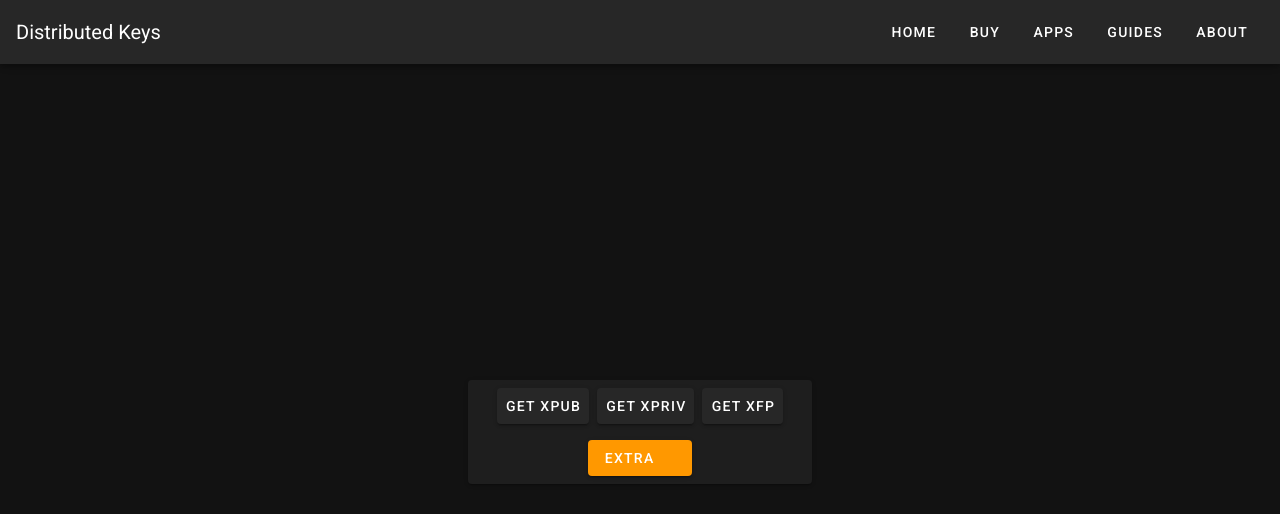
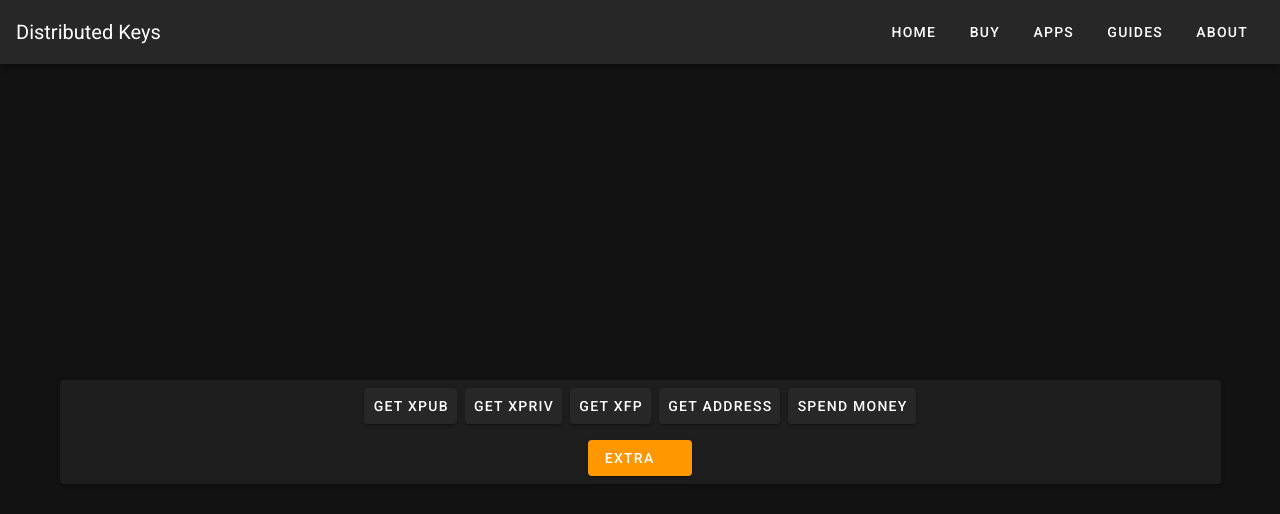
Before and after one commit to DecentralizeJustice/KeyWebApp, a Vue app: page / in a window 1280 px wide. Shown: the top 514 px of the page. Built offline with nearby package versions, Linux system fonts and the light colour scheme.

Commit message:
Setup coldcard walle successfuly

```diff
--- a/src/assets/genAddress.js
+++ b/src/assets/genAddress.js
@@ -6,21 +6,21 @@ const testnet = NETWORKS.testnet
 exports.genAddress = function (m) {
   const network = testnet
   const eccArray = getECPairFromWifArray(wifList.wifList, network)
-  let pubkeys = []
+  const pubkeys = []
   for (let i = 0; i < eccArray.length; i++) {
     pubkeys.push(eccArray[i].publicKey)
   }
   pubkeys.sort()
-  const info = bitcoin.payments.p2sh({ network: network,
-    redeem: bitcoin.payments.p2wsh({ network: network,
-      redeem: bitcoin.payments.p2ms({ m: m, pubkeys: pubkeys, network: network })
-    })
+  const info = bitcoin.payments.p2wsh({
+    network: network,
+    redeem: bitcoin.payments.p2ms({ m: m, pubkeys: pubkeys, network: network })
   })
+
   return info.address
 }
 
 function getECPairFromWifArray (wifArray, network) {
-  let eccPairArray = []
+  const eccPairArray = []
   for (let i = 0; i < wifArray.length; i++) {
     eccPairArray.push(bitcoin.ECPair.fromWIF(wifArray[i], network))
   }
--- a/src/assets/genUpub.js
+++ b/src/assets/genUpub.js
@@ -3,7 +3,7 @@ const bip39 = require('bip39')
 // const bitcoin = require('bitcoinjs-lib')
 const bs58check = require('bs58check')
 const mnemonic = 'praise you muffin lion enable neck grocery crumble super myself license ghost'
-const divPath = "m/48'/1'/0'/1'"
+const divPath = "m/48'/1'/0'/2'"
 async function getToNode () {
   const seed = await bip39.mnemonicToSeed(mnemonic)
   const node = await bip32.fromSeed(seed)
@@ -12,23 +12,28 @@ async function getToNode () {
 }
 async function genpub () {
   const child = await getToNode()
-  return child.neutered().toBase58()
+  return pubToVpub(child.neutered().toBase58())
 }
 async function genxprv () {
   const child = await getToNode()
   return child.toBase58()
 }
 async function testXFP () {
-  const xpub = pubToXpub('tpubD94LpDG9ma54yvb1X4ncTuW3KVvELaEQzeEjn5FxEynykv4CrUk4m8BKM21WE7SaAnWzEYQztqiRu4PEJBGeG3ZPo4mX8s9FTP9GZ3q6y5G')
-  const decoded = bs58check.decode(xpub)
-  const stuff = decoded.toString('hex').substring(10, 10 + 8)
+  const pub = await genpub()
+  const decoded = bs58check.decode(pub)
+  const stuff = decoded.toString('hex').substring(10, 10 + 8).toUpperCase()
   return stuff
 }
-function pubToXpub (pub) {
+// function pubToXpub (pub) {
+//   var data = bs58check.decode(pub)
+//   data = data.slice(4)
+//   data = Buffer.concat([Buffer.from('0488b21e', 'hex'), data])
+//   return bs58check.encode(data)
+// }
+function pubToVpub (pub) {
   var data = bs58check.decode(pub)
   data = data.slice(4)
-  data = Buffer.concat([Buffer.from('0488b21e', 'hex'), data])
+  data = Buffer.concat([Buffer.from('02575483', 'hex'), data])
   return bs58check.encode(data)
 }
-
 export { genpub, genxprv, testXFP }
--- a/src/assets/psbt.js
+++ b/src/assets/psbt.js
@@ -1,4 +1,4 @@
-
+import { genAddress } from '@/assets/genAddress.js'
 const bitcoin = require('bitcoinjs-lib')
 const NETWORKS = require('./networks')
 const wifList = require('./wif')
@@ -6,17 +6,18 @@ const fetchHelper = require('./fetch')
 const regtest = NETWORKS.regtest
 const testnet = NETWORKS.testnet
 
-let stuff = async function (m) {
+const spend = async function (m) {
   const network = testnet
-  const n = 4
+  const address = await genAddress(m)
   const eccArray = getECPairFromWifArray(wifList.wifList, network)
-  const p2sh = createPayment(`p2sh-p2wsh-p2ms(${m} of ${n})`, eccArray, network)
-  const transInfo = await fetchHelper.genAddressUnspent('2N2h4udPeY6ZfmQSEgdrsga9ZHuyT9v8MXf')
-  const inputData = await getInputData(p2sh.payment, 'p2sh-p2wsh', transInfo)
+  const n = eccArray.length
+  const p2sh = createPayment(`p2wsh-p2ms(${m} of ${n})`, eccArray, network)
+  const transInfo = await fetchHelper.genAddressUnspent(address)
+  const inputData = await getInputData(p2sh.payment, 'p2wsh', transInfo)
   const spendable = transInfo.value_int
   const fees = 10000
   const totalToSend = spendable - fees
-  let psbt = new bitcoin.Psbt({ network: network })
+  const psbt = new bitcoin.Psbt({ network: network })
     .addInput(inputData)
     .addOutput({
       address: 'mkHS9ne12qx9pS9VojpwU5xtRd4T7X7ZUt',
@@ -25,17 +26,16 @@ let stuff = async function (m) {
   for (let i = 0; i < m; i++) {
     psbt.signInput(0, p2sh.keys[i])
   }
-  console.log(psbt)
-  // psbt.validateSignaturesOfInput(0)
-  // psbt.finalizeAllInputs()
-  // const tx = psbt.extractTransaction()
-  // const txHex = tx.toHex()
-  // const broadcast = await fetchHelper.broadcastTrans(txHex)
-  // return broadcast
+  psbt.validateSignaturesOfInput(0)
+  psbt.finalizeAllInputs()
+  const tx = psbt.extractTransaction()
+  const txHex = tx.toHex()
+  const broadcast = await fetchHelper.broadcastTrans(txHex)
+  return broadcast
 }
 
 function getECPairFromWifArray (wifArray, network) {
-  let eccPairArray = []
+  const eccPairArray = []
   for (let i = 0; i < wifArray.length; i++) {
     eccPairArray.push(bitcoin.ECPair.fromWIF(wifArray[i], network))
   }
@@ -95,13 +95,13 @@ function getInputData (payment, redeemType, transInfo) {
   )
   const witnessUtxo = {
     script: script,
-    value: amount }
+    value: amount
+  }
   const mixin = { witnessUtxo }
   const mixin2 = {}
   switch (redeemType) {
-    case 'p2sh-p2wsh':
-      mixin2.witnessScript = payment.redeem.redeem.output
-      mixin2.redeemScript = payment.redeem.output
+    case 'p2wsh':
+      mixin2.witnessScript = payment.redeem.output
       break
   }
   return {
@@ -112,4 +112,4 @@ function getInputData (payment, redeemType, transInfo) {
   }
 }
 
-export { stuff }
+export { spend }
--- a/src/views/main.vue
+++ b/src/views/main.vue
@@ -3,13 +3,14 @@
     <v-layout row wrap align-center>
       <v-flex xs12>
         <v-card
-          max-width="344"
           class="mx-auto"
         >
           <v-card-actions class="justify-center">
             <v-btn v-on:click="getPub">Get Xpub</v-btn>
             <v-btn v-on:click="getxprv">Get XPriv</v-btn>
             <v-btn v-on:click="getXFP">Get XFP</v-btn>
+            <v-btn v-on:click="getAddress">Get Address</v-btn>
+            <v-btn v-on:click="spend">Spend Money</v-btn>
           </v-card-actions>
           <v-btn class="ma-2" color="orange" dark> Extra
         <v-icon dark right>mdi-xbox-controller-menu</v-icon>
@@ -21,23 +22,22 @@
 </template>
 
 <script>
-// import { stuff } from '@/assets/psbt.js'
-// import { genAddress } from '@/assets/genAddress.js'
+import { spend } from '@/assets/psbt.js'
+import { genAddress } from '@/assets/genAddress.js'
 import { genpub, genxprv, testXFP } from '@/assets/genUpub.js'
 export default {
+  data: () => ({
+    neededSigs: 2
+  }),
   components: {
-
   },
   methods: {
-    async checkState (stepUpdate) {
-      const test = await this.$store.state.count
+    async getPub () {
+      const test = await genpub()
       console.log(test)
     },
-    incrementCounter () {
-      this.$store.dispatch('inrementAction', 1)
-    },
-    async getPub () {
-      const test = await genpub()
+    async getAddress () {
+      const test = await genAddress(this.neededSigs)
       console.log(test)
     },
     async getxprv () {
@@ -47,6 +47,10 @@ export default {
     async getXFP () {
       const test = await testXFP()
       console.log(test)
+    },
+    async spend () {
+      const test = await spend(this.neededSigs)
+      console.log(test)
     }
   }
 }
```
Also changed, not shown: ccxp-6C6816CE.json (added, +9 -0 lines), test.txt (added).
